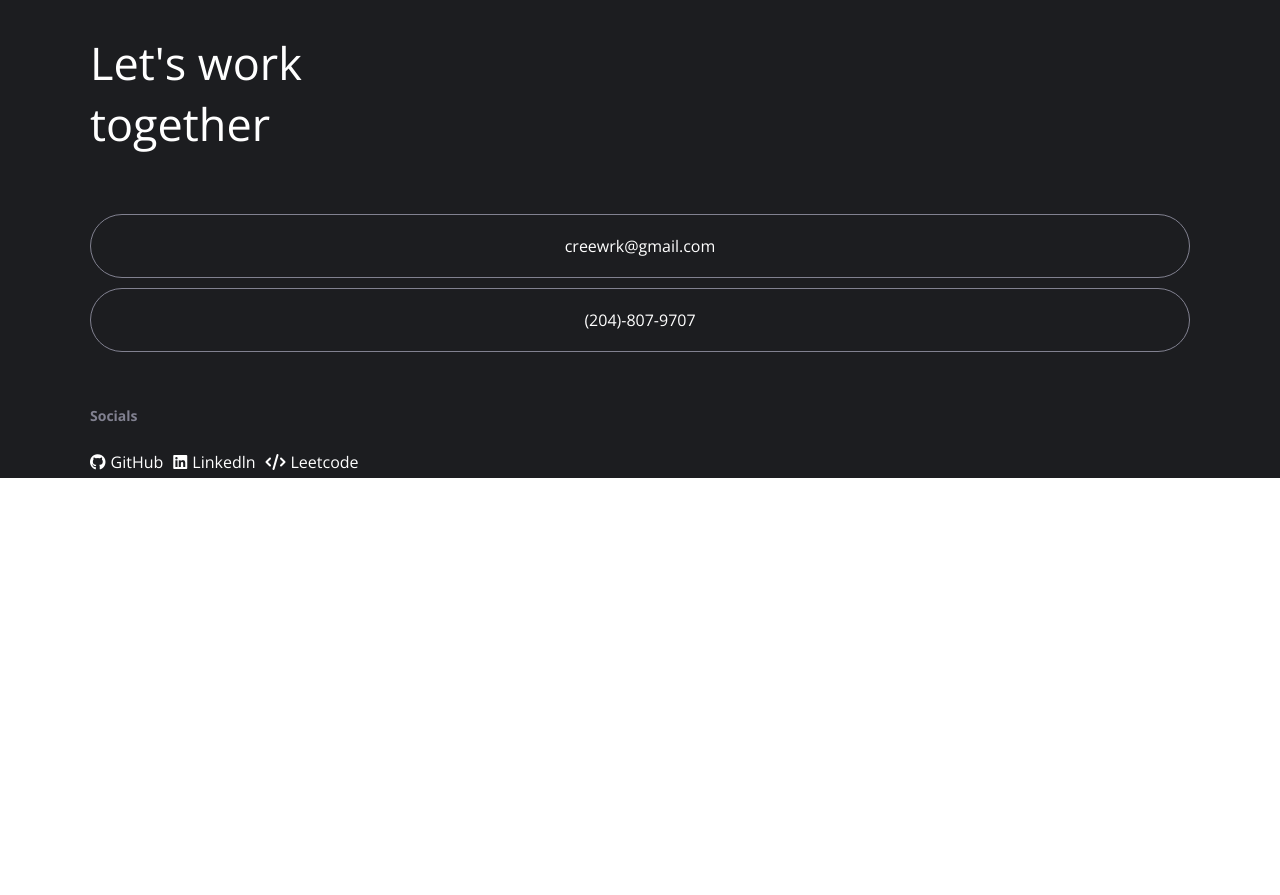
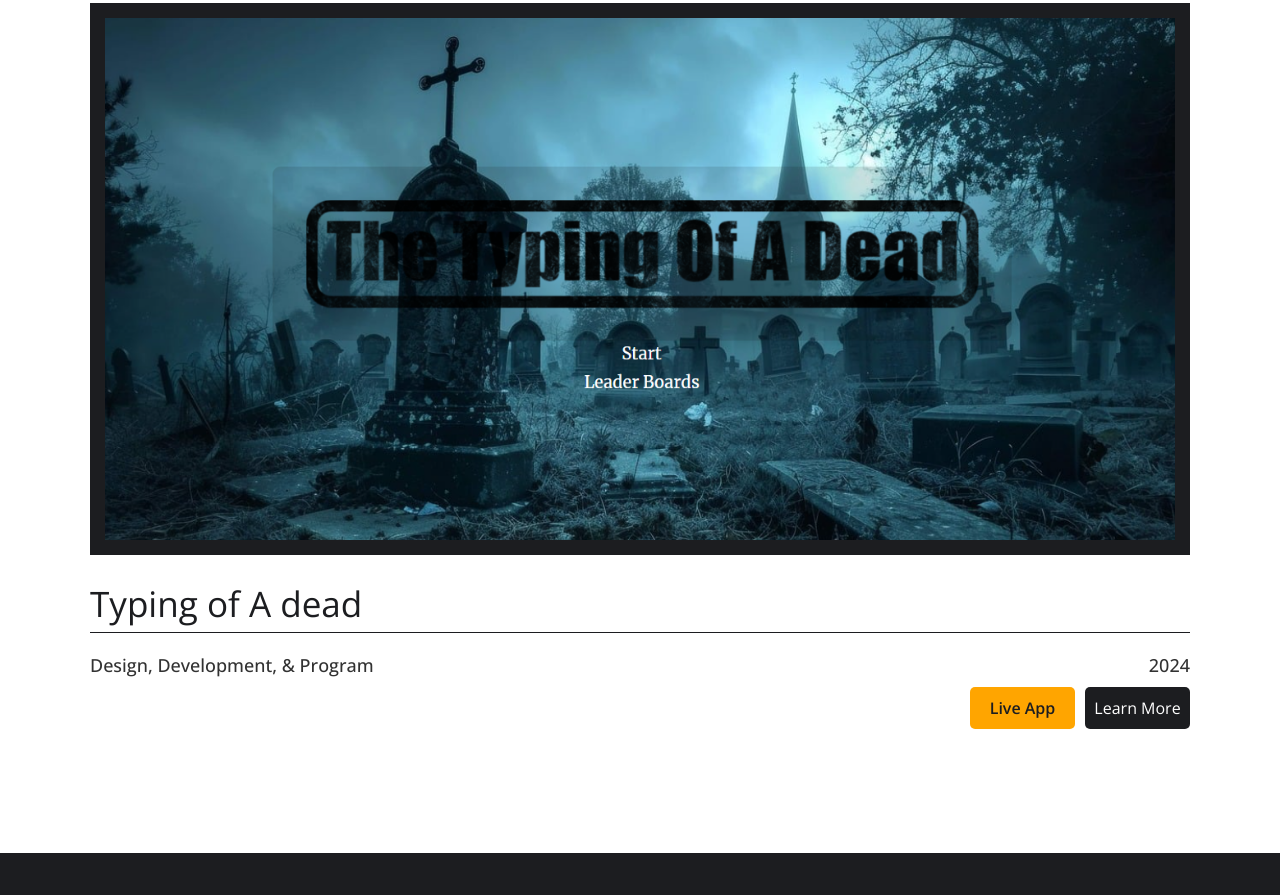
Before and after one commit to CreefordSanchez/porfolio, a website: page index.html in a window 1280 px wide. Shown: the part 1783-2678 px from the top of the page. Before the commit the page ends 2261 px from the top, so only its background shows below. Drawn offline with nearby package versions, Linux system fonts and the light colour scheme.

Commit message:
'added-new-project'

```diff
--- a/assets/css/style.css
+++ b/assets/css/style.css
@@ -152,15 +152,16 @@ main {
   h2 {
     font-size: 40px;
   }
-  /*span {
-    display: block;
-  }*/
 }
 
 
 /* Projects */
 .project {
   margin-top: 95px;
+}
+
+.project-content {
+  margin-bottom: 70px;
 }
 
 .project > h3 {
--- a/index.html
+++ b/index.html
@@ -82,12 +82,36 @@
               <p>2024</p>
             </div>
           </div>
+
+          <div class="project-link">
+            <a href="https://jovial-strudel-dc25e4.netlify.app/"
+            class="live-btn" target="_blank">Live App</a>
+            <a href="https://github.com/CreefordSanchez/travel-web"
+            class="git-btn" target="_blank">Learn More</a>
+          </div>
         </div>
-        <div class="project-link">
-          <a href="https://jovial-strudel-dc25e4.netlify.app/"
-          class="live-btn" target="_blank">Live App</a>
-          <a href="https://github.com/CreefordSanchez/travel-web"
-          class="git-btn" target="_blank">Learn More</a>
+
+        <div class="project-content">
+          <div class="project-picture-box">
+            <img src="./assets/img/typing-of-dead.png">
+          </div>
+          <div class="project-context">
+            <div class="project-title">
+              <h3>Typing of A dead</h3>
+              <div class="line"></div>
+            </div>
+            <div class="project-headline">
+              <p>Design, Development, & Program</p>
+              <p>2024</p>
+            </div>
+          </div>
+
+          <div class="project-link">
+            <a href="https://the-typing-of-a-death.netlify.app/"
+            class="live-btn" target="_blank">Live App</a>
+            <a href="https://github.com/CreefordSanchez/the-typing-of-a-death"
+            class="git-btn" target="_blank">Learn More</a>
+          </div>
         </div>
       </div>
     </main>
```
Also changed, not shown: assets/img/typing-of-dead.png (added).
